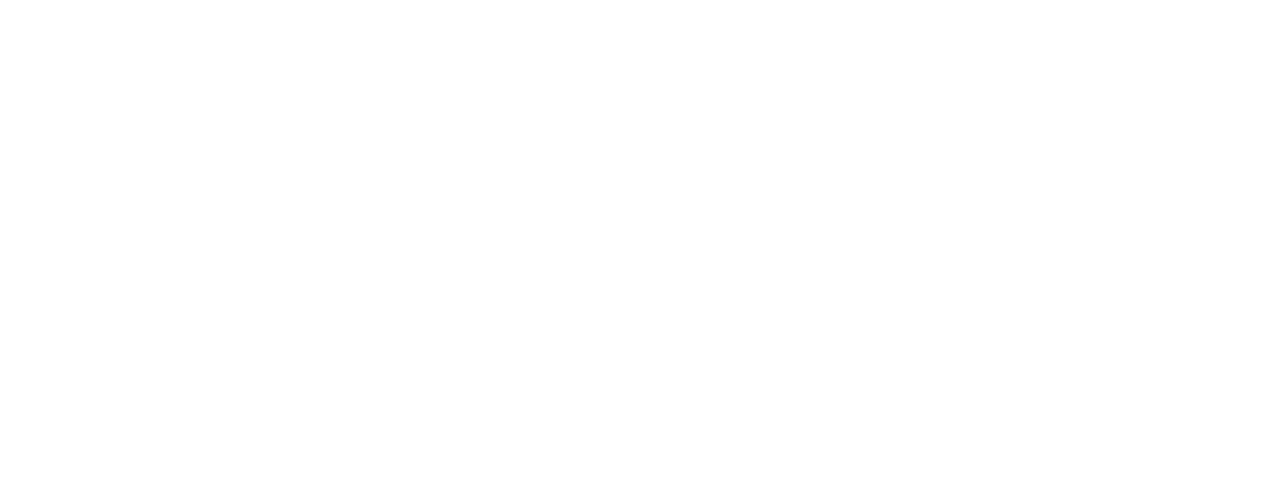
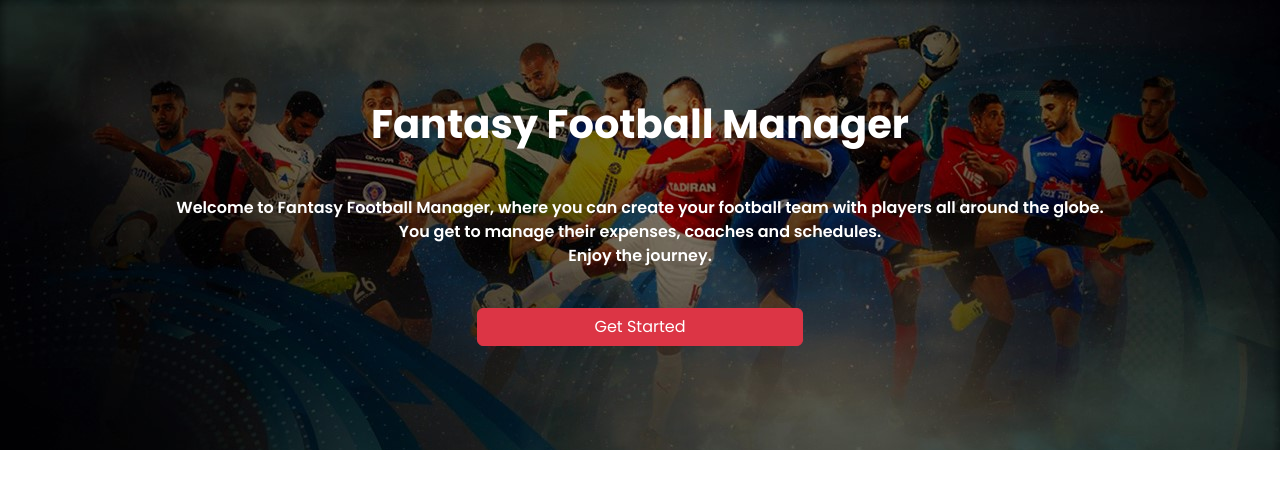
Before and after one commit to rubayetseason/select-best-five, a plain HTML site: page index.html in a window 1280 px wide. Drawn offline with nearby package versions, Linux system fonts and the light colour scheme.

Commit message:
header done

```diff
--- a/index.html
+++ b/index.html
@@ -1,12 +1,30 @@
 <!DOCTYPE html>
 <html lang="en">
+
 <head>
     <meta charset="UTF-8">
     <meta http-equiv="X-UA-Compatible" content="IE=edge">
     <meta name="viewport" content="width=device-width, initial-scale=1.0">
-    <title>Document</title>
+    <title>Fantasy Football Manager</title>
+    <!-- bootstrap link  -->
+    <link href="https://cdn.jsdelivr.net/npm/bootstrap@5.2.0/dist/css/bootstrap.min.css" rel="stylesheet"
+        integrity="sha384-gH2yIJqKdNHPEq0n4Mqa/HGKIhSkIHeL5AyhkYV8i59U5AR6csBvApHHNl/vI1Bx" crossorigin="anonymous">
+    <!-- css link  -->
+    <link rel="stylesheet" href="style.css">
 </head>
+
 <body>
+    <header>
+        <h1 class="text-center text-white">Fantasy Football Manager</h1>
+        <p class="text-white text-center fw-semibold mt-5">Welcome to Fantasy Football Manager, where you can create
+            your football team with players all around the globe. <br>You get to manage their expenses, coaches and
+            schedules. <br>Enjoy the journey.</p>
+        <div class=" row d-flex justify-content-center align-content-center">
+            <a href="#" class="btn btn-danger col-3 my-4">Get Started</a>
+        </div>
+    </header>
+    <!-- header done  -->
 
 </body>
+
 </html>
--- /dev/null
+++ b/style.css
@@ -0,0 +1,22 @@
+/* fonts  */
+@import url('https://fonts.googleapis.com/css2?family=Poppins:wght@100;200;300;400;500;600;700;800;900&display=swap');
+
+body {
+    margin: 0;
+    padding: 0;
+    font-family: 'Poppins', sans-serif;
+}
+
+header {
+    height: 450px;
+    background: url(images/Facebook-Cover-1640680-VR_04.jpeg);
+    -webkit-background-size: cover;
+    -moz-background-size: cover;
+    -o-background-size: cover;
+    background-size: cover;
+}
+
+header h1 {
+    padding-top: 100px;
+    font-weight: bolder;
+}
```
Also changed, not shown: images/Facebook-Cover-1640680-VR_04.jpeg (added), 3 other files.
